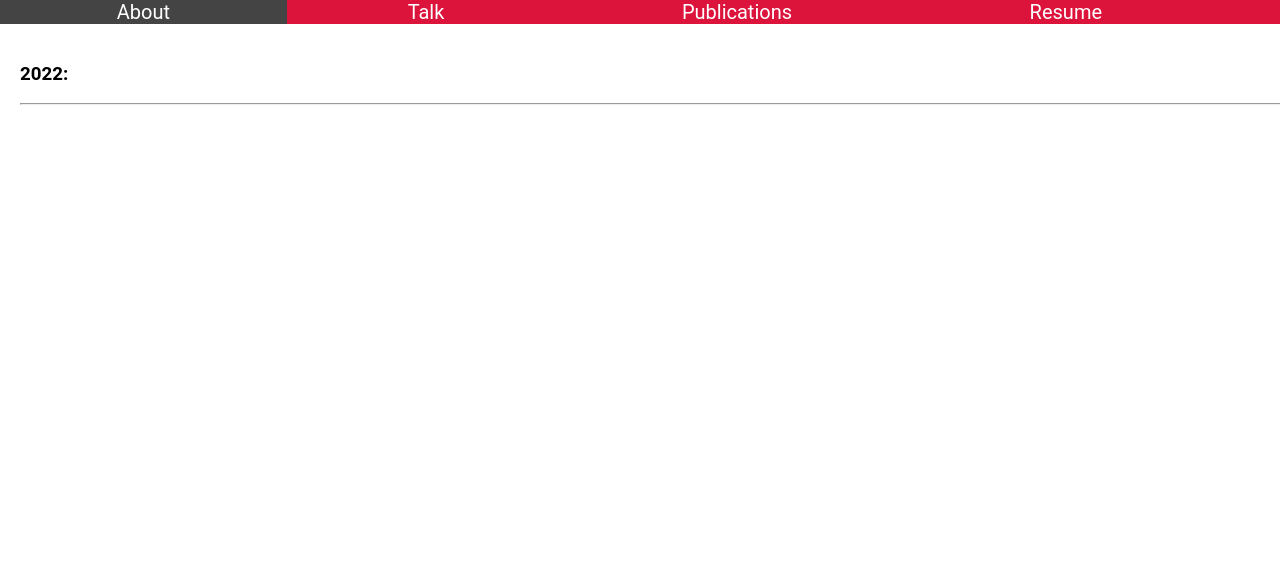
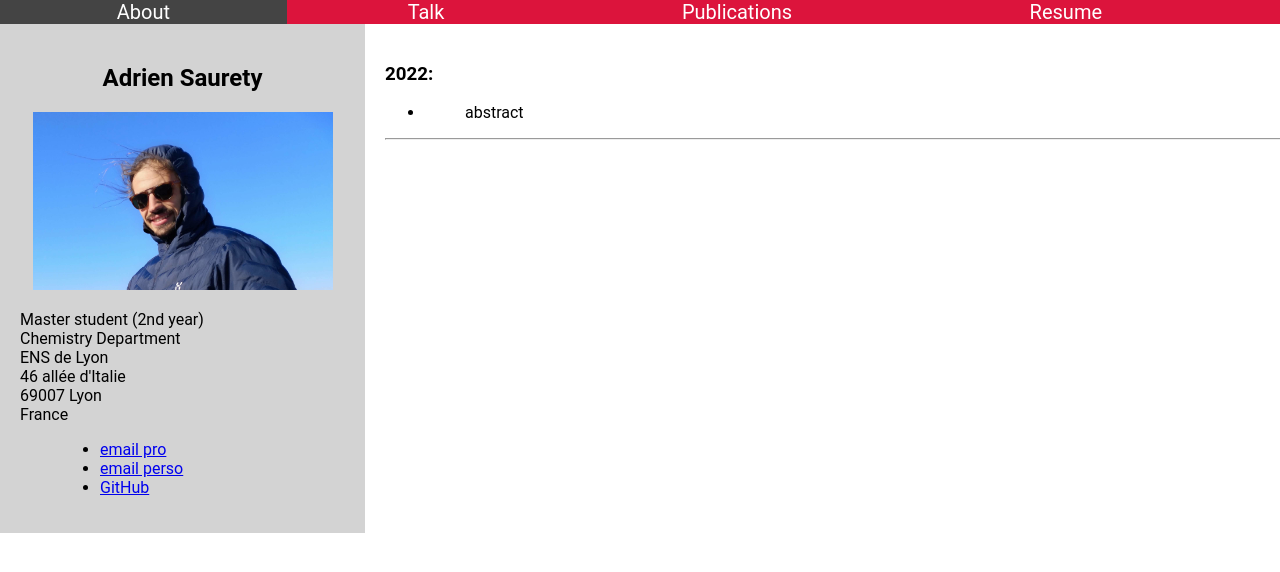
Before and after one commit to adriensaurety/adriensaurety.github.io, a Jekyll site: the page built from publications.html, in a window 1280 px wide. Shown: the top 572 px of the page. Built offline with Jekyll 4.4.1, drawn with Linux system fonts in a browser that asks for light colours.

Commit message:
Update publications.html

```diff
--- a/publications.html
+++ b/publications.html
@@ -2,19 +2,43 @@
 layout: default
 title: Adrien Saurety
 ---
+<div class="row">
 
-<div class="main">
+<div class="side">
+    		<center><h2>Adrien Saurety</h2>
+			<img src="profile.png" alt=""  width="300" height="auto"></center>
 
-  <h3>2022: </h3>
-  <hr />
+		<p> Master student (2nd year)<br>
+		Chemistry Department<br>
+		ENS de Lyon<br>
+            	46 allée d'Italie<br>
+            	69007 Lyon <br>
+            	France<br>
+    		</p>
 
-  <ul>
-  <!--   <li> <dd> <a style="color:#31a865" href="https://arxiv.org/pdf/2110.05623.pdf" target="_blank">Photoemission spectroscopy from the three-body Green’s function</a>  G. Riva, T. Audinet, M. Vladaj, P. Romaniello and J. A. Berger </dd>
-     <dd> (in prep.) </dd>
-     </li> -->
+		<dd>
+		<ul>
+			<li><a href="mailto:adrien.saurety@ens-lyon.fr">email pro</a></li>
+			<li><a href="mailto:asaurety@gmail.com">email perso</a></li>
+			<li><a href="https://github.com/adriensaurety">GitHub</a></li>
+		</ul>
+		</dd>
+		<dd>
+	</div>
+
+
+	<div class="main">
+
+		<p><h3> 2022: </h3></p>
+	<ul>
+    <li> <dd></dd>
+     <dd> <a style="color:#dc143c" href="abstract_IMA_2022.pdf" target="_blank"></a> abstract</dd>
+    </li>
   </ul>
 
 
+<hr />
 
+	</div>
 
 </div>
```
